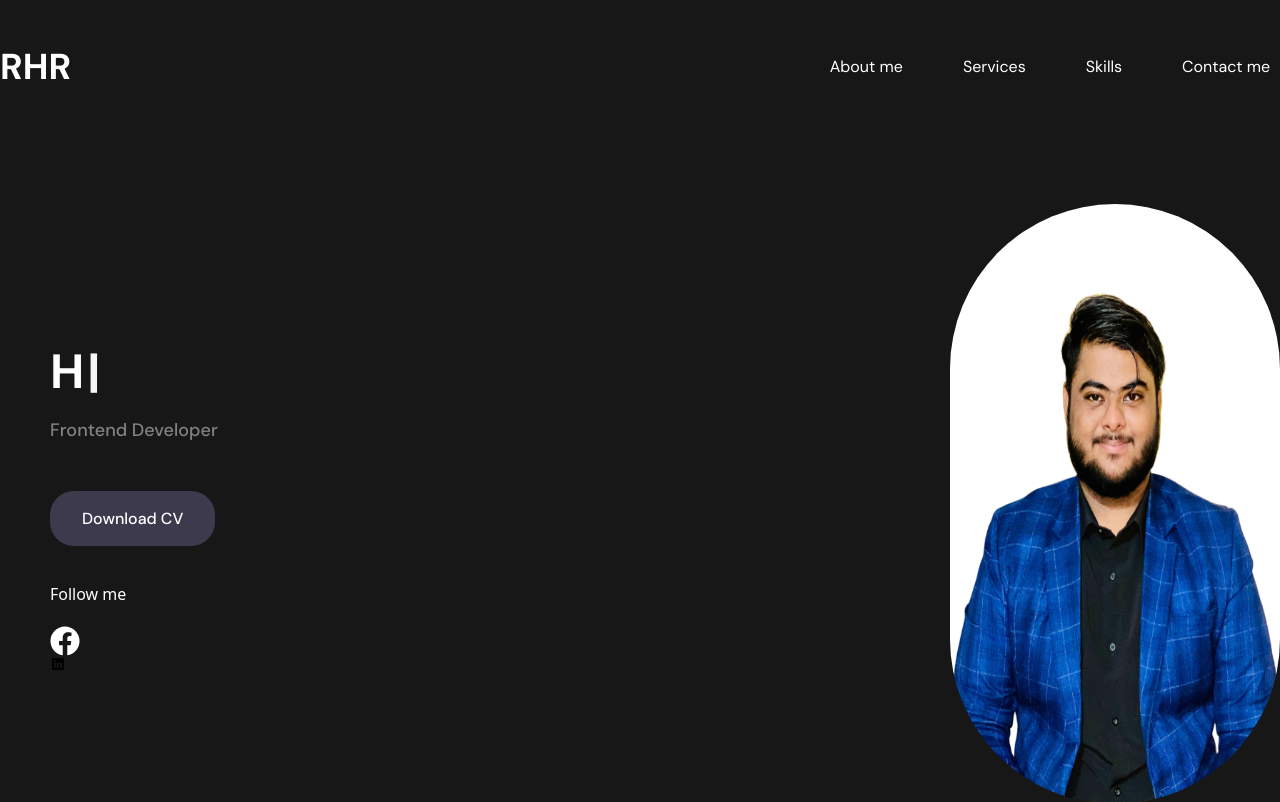
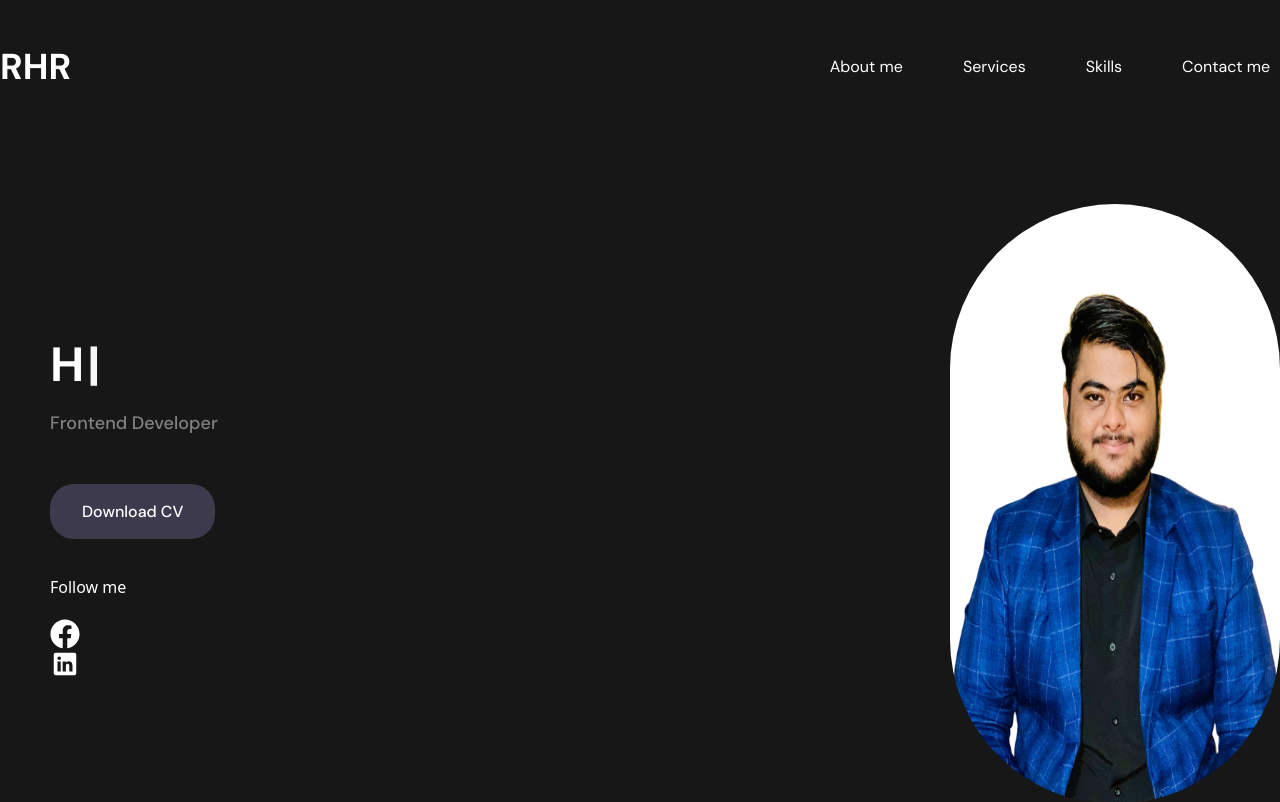
Before and after one commit to Rakib-Hassan-web/Portfulio-for-me, a React (Vite) app: page / in a window 1280 px wide. Shown: the top 802 px of the page. Built offline with nearby package versions, Linux system fonts and the light colour scheme.

Commit message:
banner section linkdin logo

```diff
--- a/src/assets/Pages/Banner.jsx
+++ b/src/assets/Pages/Banner.jsx
@@ -42,7 +42,7 @@ return (
 
                     <div className='mt-5'>
                         <FaFacebook  className='text-3xl text-white'/>
-                        <IoLogoLinkedin  />
+                        <IoLogoLinkedin  className='text-3xl text-white' />
 
 
                     </div>
```
